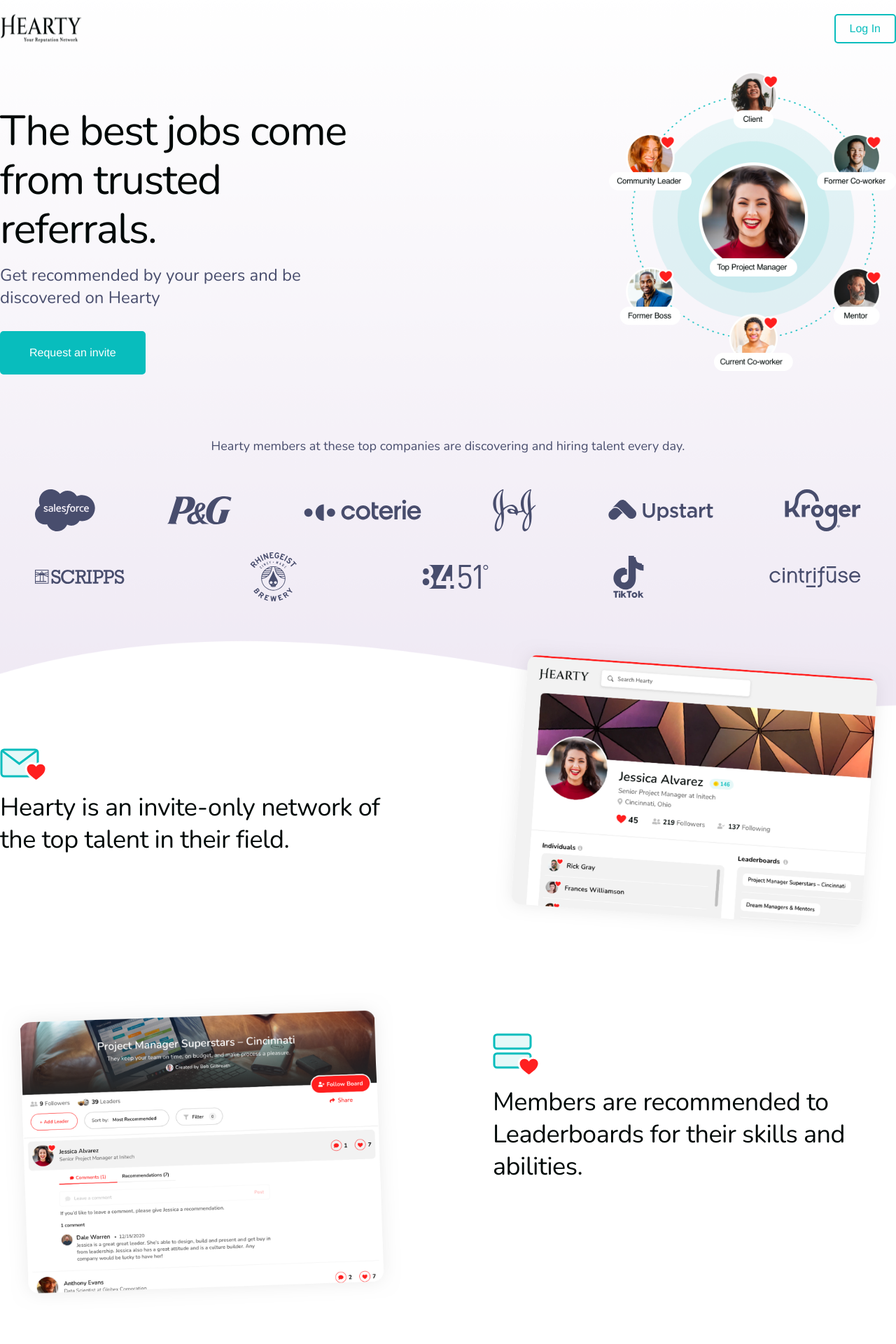
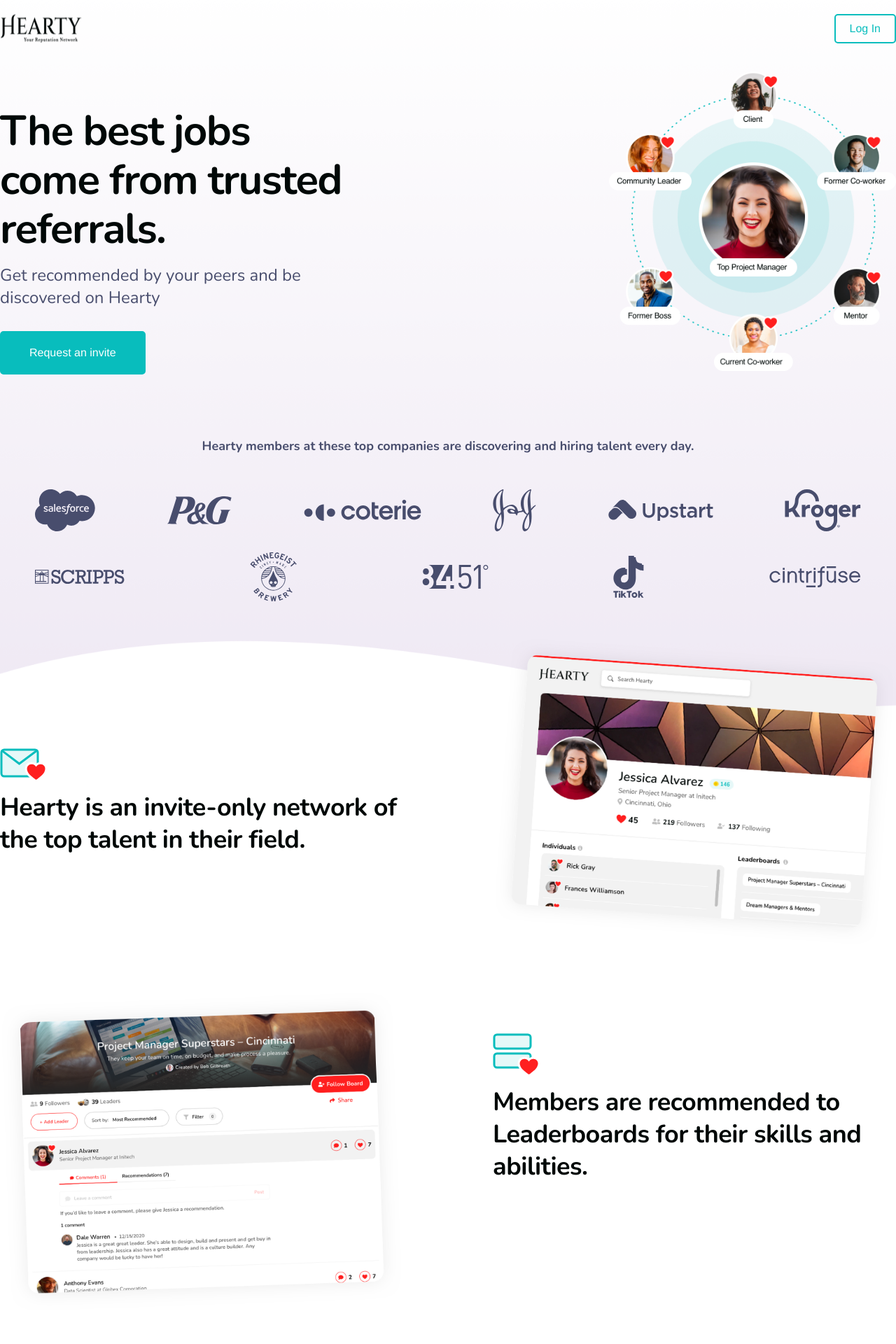
Before and after one commit to Referin/marketingsite, a PHP site: page / in a window 1280 px wide. Shown: the top 1920 px of the page at 70% size. Run offline with PHP 8.4, Linux system fonts and the light colour scheme; some libraries are stand-ins or nearby versions.

Commit message:
fixing headlines

```diff
--- a/style.css
+++ b/style.css
@@ -13,10 +13,6 @@ html {
     width:100%;
 }
 
-h1,h2,h3,h4,h5 {
-    font-weight:500;
-
-}
 
 * {
     box-sizing: border-box;
@@ -114,7 +110,6 @@ button:active, button:focus {
     letter-spacing: -1.5px;
     line-height: 70px;
     margin-bottom:15px;
-    font-weight:500;
 }
 
 .top .content h4 {
@@ -124,7 +119,6 @@ button:active, button:focus {
     letter-spacing: 0;
     margin-top:0;
     font-weight:500;
-
 }
 
 .top .content .left button {
```
